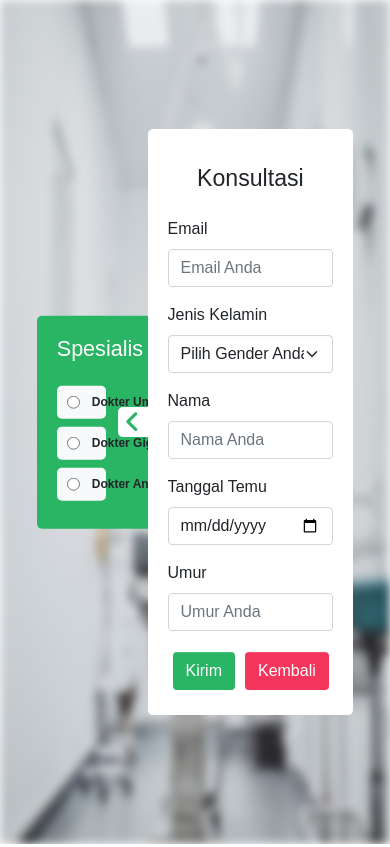
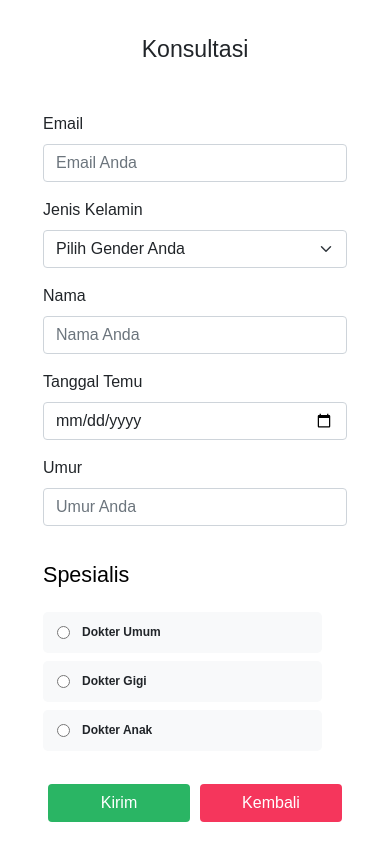
Before and after one commit to Rqwannn/KlinikMelati, a PHP site: page /Konsultasi/Konsultasi.php in a window 390 px wide. Run offline with PHP 8.4, Linux system fonts and the light colour scheme; some libraries are stand-ins or nearby versions.

Commit message:
responsive konsultasi page

```diff
--- a/CSS/Konsultasi.css
+++ b/CSS/Konsultasi.css
@@ -7,6 +7,10 @@
 
 body {
   font-family: "Rubik", sans-serif;
+}
+
+.hidden-in-web{
+    display: none;
 }
 
 .wrong {
@@ -122,6 +126,10 @@ body {
   transition: 0.5s;
 }
 
+.card-social-media h4{
+  color: #fff;
+}
+
 .spesialis {
   width: 75%;
   padding: 10px;
--- a/CSS/Style.css
+++ b/CSS/Style.css
@@ -13,6 +13,20 @@ body {
   --green: #2ab564;
   --red: #f5365c;
   --teal: #1da1f2;
+}
+
+::-webkit-scrollbar {
+  width: 10px;
+}
+
+::-webkit-scrollbar-track {
+  background: transparent;
+  border-radius: 10px;
+}
+
+::-webkit-scrollbar-thumb {
+  background: var(--green);
+  border-radius: 10px;
 }
 
 .transisi-delay-1 {
--- /dev/null
+++ b/CSS/konsultasi_responsive.css
@@ -0,0 +1,97 @@
+/* Mobile */
+
+@media (min-width: 0px) and (max-width: 765px) {
+    .hidden-in-mobile{
+        display: none;
+    }
+
+    .backgroundLogin {
+        display: none;
+    }
+
+    .card-login {
+        width: 100%;
+        left: 0;
+        top: 0;
+        transform: translateY(0%);
+        padding: 0 35px;
+    }
+
+    .card-right {
+        width: 100%;
+    }
+
+    .hidden-in-web{
+        display: block;
+    }
+
+    .card-social-media {
+        width: 100%;
+        left: 0;
+        transform: translateY(0%);
+        padding-left: 0;
+        background: transparent;
+    }
+
+    .card-social-media h4{
+        color: #000;
+    }
+
+    .spesialis {
+        width: 100%;
+        padding: 14px;
+        border-radius: 5px;
+    }
+}
+
+/* Tab */
+
+@media only screen and (min-width: 768px) and (max-width: 1024px) {
+    .hidden-in-mobile{
+        display: none;
+    }
+
+    .backgroundLogin {
+        display: none;
+    }
+
+    .card-login {
+        width: 100%;
+        left: 0;
+        top: 50%;
+        transform: translateY(-50%);
+        padding: 35px;
+    }
+
+    .card-right {
+        width: 100%;
+    }
+
+    .hidden-in-web{
+        display: block;
+    }
+
+    .card-social-media {
+        width: 100%;
+        left: 0;
+        transform: translateY(0%);
+        padding-left: 0;
+        background: transparent;
+    }
+
+    .card-social-media h4{
+        color: #000;
+    }
+
+    .spesialis {
+        width: 50%;
+        padding: 14px;
+        border-radius: 5px;
+    }
+}
+
+/* Gaya khusus untuk layar desktop dengan lebar lebih dari 1024 piksel */
+
+@media only screen and (min-width: 1440px) {
+
+}
--- a/JS/Konsultasi.js
+++ b/JS/Konsultasi.js
@@ -146,5 +146,5 @@ function InsertData(){
 }
 
 function BackHome(){
-    document.location.href = "../Main.php";
+    document.location.href = "../index.php";
 }
--- a/Konsultasi/Konsultasi.php
+++ b/Konsultasi/Konsultasi.php
@@ -11,6 +11,7 @@
     <!-- Bootstrap CSS -->
     <link href="https://cdn.jsdelivr.net/npm/bootstrap@5.0.0-beta1/dist/css/bootstrap.min.css" rel="stylesheet" integrity="sha384-giJF6kkoqNQ00vy+HMDP7azOuL0xtbfIcaT9wjKHr8RbDVddVHyTfAAsrekwKmP1" crossorigin="anonymous">
     <link rel="stylesheet" href="../CSS/Konsultasi.css">
+    <link rel="stylesheet" href="../CSS/konsultasi_responsive.css">
     <title>Konsultasi</title>
 </head>
 
@@ -23,7 +24,7 @@
 
                 <div class="row">
 
-                    <div class="card-left position-relative overflow-hidden">
+                    <div class="card-left position-relative overflow-hidden hidden-in-mobile">
 
                         <div class="col-md-12">
                             <div class="card-social-media d-flex justify-content-start position-absolute flex-column">
@@ -55,10 +56,11 @@
 
                                 <div class="content-login overflow-hidden">
                                     <div class="header-content">
-                                        <h3 class="card-title text-center mt-3 mb-4">Konsultasi</h3>
+                                        <h3 class="card-title text-center mt-3 mb-5">Konsultasi</h3>
                                     </div>
 
                                     <div class="col-md-12">
+
                                         <div class="row">
                                             <div class="mb-3 col-md-6">
                                                 <label for="exampleInputEmail1" class="form-label">Email</label>
@@ -74,8 +76,7 @@
                                                 </select>
                                                 <span class="text-danger" id="ErrorGender" style="display: none; font-size: 15px;"></span>
                                             </div>
-                                        </div>
-                                        <div class="row">
+
                                             <div class="mb-3 col-md-6">
                                                 <label for="exampleInputEmail1" class="form-label">Nama</label>
                                                 <input type="text" name="name" class="form-control" id="AuthNama" aria-describedby="emailHelp" placeholder="Nama Anda" autocomplete="off">
@@ -86,20 +87,38 @@
                                                 <input type="date" name="date" class="form-control" id="AuthDate" placeholder="Tanggal Temu" autocomplete="off">
                                                 <span class="text-danger" id="ErrorTanggal" style="display: none; font-size: 15px;"></span>
                                             </div>
-                                        </div>
-                                        <div class="row">
+
                                             <div class="mb-3 col-md-6">
                                                 <label for="exampleInputPassword1" class="form-label">Umur</label>
                                                 <input type="text" name="text" class="form-control" id="AuthUmur" autocomplete="off" placeholder="Umur Anda" onkeyup="if (/\D/g.test(this.value)) this.value = this.value.replace(/\D/g,'')">
                                                 <span class="text-danger" id="ErrorUmur" style="display: none; font-size: 15px;"></span>
                                             </div>
                                         </div>
+
+                                        <div class="col-md-12 hidden-in-web">
+                                            <div class="card-social-media d-flex justify-content-start flex-column">
+                                                <h4 class="card-title mb-4">Spesialis</h4>
+                                                <span class="text-white mb-4" id="ErrorSpesialis" style="display: none; font-size: 15px;"></span>
+                                                <div class="spesialis mb-2 d-flex align-items-center badge bg-light position-relative">
+                                                    <input type="radio" name="dokter" class="DokterUmum" value="Dokter Umum">
+                                                    <div class="card-title text-dark" style="margin-left: 25px;">Dokter Umum</div>
+                                                </div>
+                                                <div class="spesialis d-flex align-items-center mb-2 badge bg-light position-relative">
+                                                    <input type="radio" name="dokter" class="DokterGigi" value="Dokter Gigi">
+                                                    <div class="card-title text-dark" style="margin-left: 25px;">Dokter Gigi</div>
+                                                </div>
+                                                <div class="spesialis d-flex align-items-center mb-2 badge bg-light position-relative">
+                                                    <input type="radio" name="dokter" class="DokterAnak" value="Dokter Anak">
+                                                    <div class="card-title text-dark" style="margin-left: 25px;">Dokter Anak</div>
+                                                </div>
+                                            </div>
+                                        </div>
+
                                         <div class="d-flex justify-content-between">
                                             <button type="submit" name="submit" class="btn btn-green text-white" onclick="InsertData()">Kirim</button>
                                             <button type="submit" name="submit" class="btn btn-merah text-white" onclick="BackHome()">Kembali</button>
                                         </div>
-                                        <div>
-                                        </div>
+
                                     </div>
                                 </div>
                             </div>
```
Also changed, not shown: index.php (renamed from Main.php, +6 -6 lines).
